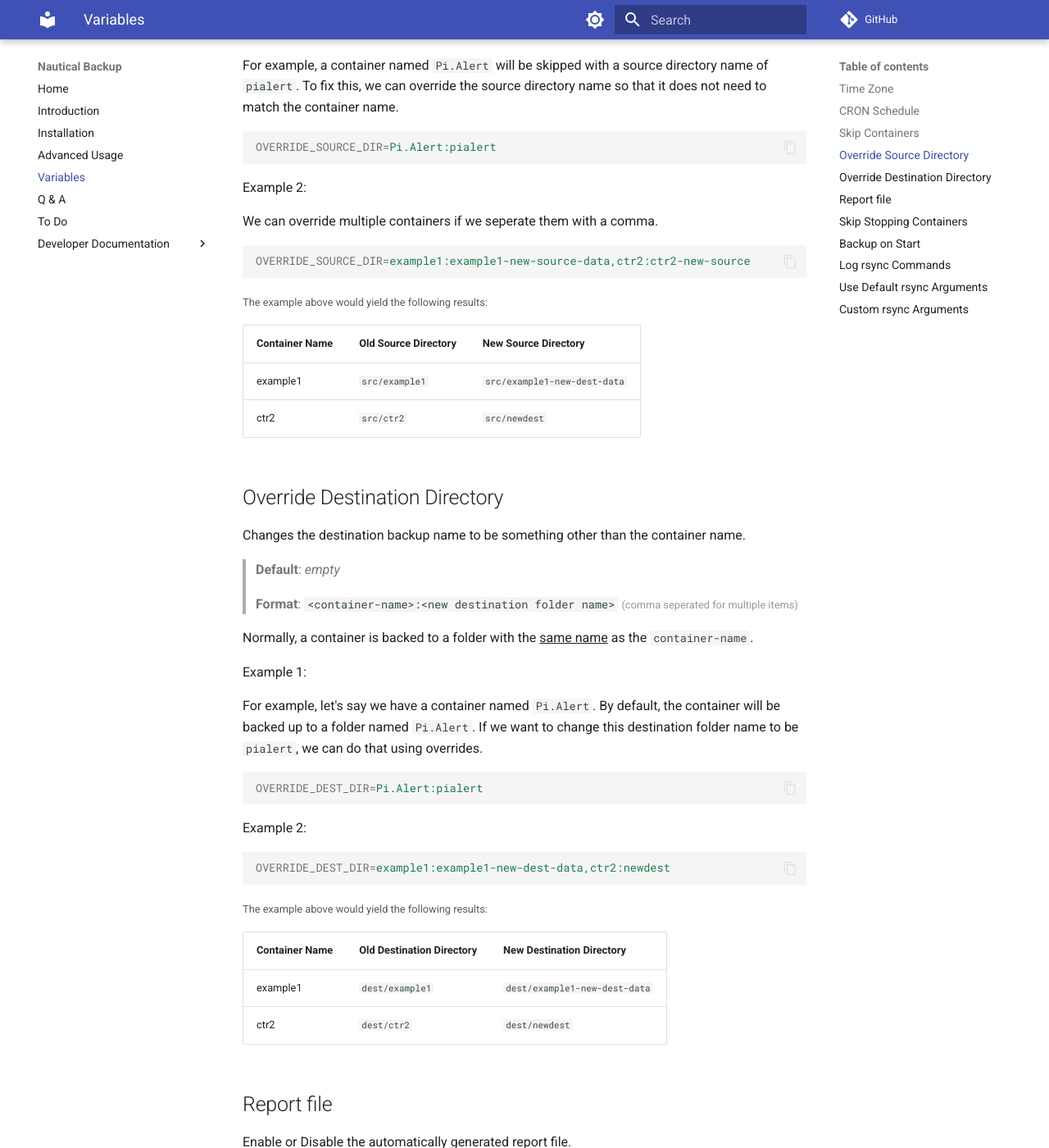
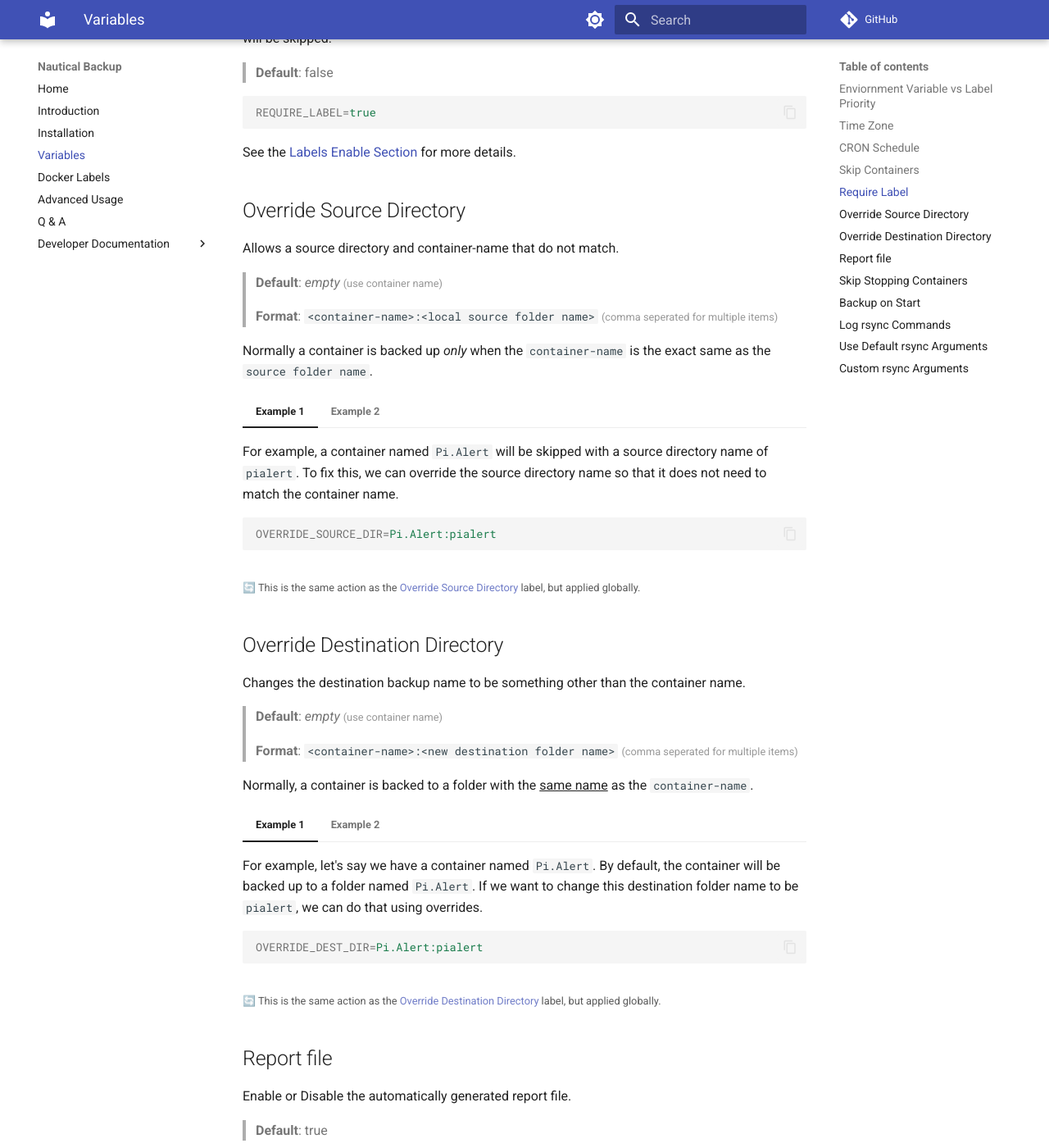
Before and after one commit to Minituff/nautical-backup, an MkDocs documentation site: the page built from docs/arguments.md, in a window 1280 px wide and 1400 px high, scrolled down 1543 px. Shown: the whole window at 82% size. Built offline with MkDocs 1.6.1 and Material for MkDocs 9.7.7, drawn with Linux system fonts in a browser that asks for light colours; comment, search, counter and statistics services are not loaded; some of the changed text lies outside the part shown.

Commit message:
Add labels (#34)
* Added more labels

* Updated docs

* Add override feature to labels

````diff
--- a/docs/arguments.md
+++ b/docs/arguments.md
@@ -1,6 +1,10 @@
 Nautical provides configuration in the form of Docker enviornment variables.
 
 See the [Installation Section](./installation.md), which contains a few examples of applying enviornment variables.
+
+### Enviornment Variable vs Label Priority
+If a container has an Enviornment Variable applied as well as a conflicting Label, then:
+> The continer Label takes priority over the global Natical enviornment variable.
 
 ## Time Zone
 
@@ -29,83 +33,103 @@
 
 This list can either be the container `name` or full `id`.
 
-> **Default**: *empty*
+> **Default**: *empty* <small>(no skips)</small>
 
-```properties
-SKIP_CONTAINERS=container-name1,container-name2,container-name3
-```
-```properties
-SKIP_CONTAINERS=container-name1,056bd2e970c1338782733fdbf1009c6e158c715d0d105b11de88bd549430e7f5
-```
+=== "Example 1"
+    ```properties
+    SKIP_CONTAINERS=container-name1,container-name2,container-name3
+    ```
+
+=== "Example 2"
+    ```properties
+    SKIP_CONTAINERS=container-name1,056bd2e970c1338782733fdbf1009c6e158c715d0d105b11de88bd549430e7f5
+    ```
+
 !!! tip "Getting the full container ID"
     Usally, it's easier to just use the `container-name`, but if you need to use the full ID, these commands will help:
 
     * `docker ps --no-trunc`
     * `docker inspect <container name>`
 
+<small>🔄 This is the same action as the [Skip Containers](./labels.md#skip) label, but applied globally.</small>
+
+## Require Label
+Require the Docker ^^Label^^ `nautical-backup.enable=true` to be present on *each* contianer or it will be skipped.
+
+> **Default**: false
+
+```properties
+REQUIRE_LABEL=true
+```
+
+See the [Labels Enable Section](./labels.md#enable-nautical) for more details.
+
 ## Override Source Directory
 Allows a source directory and container-name that do not match.
 
-> **Default**: *empty*
+> **Default**: *empty* <small>(use container name)</small>
 
 > **Format**: `<container-name>:<local source folder name>`  <small>(comma seperated for multiple items)</small>
 
 Normally a container is backed up *only* when the `container-name` is the exact same as the `source folder name`.
 
-Example 1:
+=== "Example 1"
 
-For example, a container named `Pi.Alert` will be skipped with a source directory name of `pialert`.
-To fix this, we can override the source directory name so that it does not need to match the container name.
+    For example, a container named `Pi.Alert` will be skipped with a source directory name of `pialert`.
+    To fix this, we can override the source directory name so that it does not need to match the container name.
 
-```properties
-OVERRIDE_SOURCE_DIR=Pi.Alert:pialert
-```
+    ```properties
+    OVERRIDE_SOURCE_DIR=Pi.Alert:pialert
+    ```
 
-Example 2:
+=== "Example 2"
 
-We can override multiple containers if we seperate them with a comma.
-```properties
-OVERRIDE_SOURCE_DIR=example1:example1-new-source-data,ctr2:ctr2-new-source
-```
-<small> The example above would yield the following results:</small>
+    We can override multiple containers if we seperate them with a comma.
+    ```properties
+    OVERRIDE_SOURCE_DIR=example1:example1-new-source-data,ctr2:ctr2-new-source
+    ```
+    <small> The example above would yield the following results:</small>
 
-| Container Name | Old Source Directory | New Source Directory         |
-| -------------- | -------------------- | ---------------------------- |
-| example1       | `src/example1`       | `src/example1-new-dest-data` |
-| ctr2           | `src/ctr2`           | `src/newdest`                |
+    | Container Name | Old Source Directory | New Source Directory         |
+    | -------------- | -------------------- | ---------------------------- |
+    | example1       | `src/example1`       | `src/example1-new-dest-data` |
+    | ctr2           | `src/ctr2`           | `src/newdest`                |
+
+<small>🔄 This is the same action as the [Override Source Directory](./labels.md#override-source-directory-name) label, but applied globally.</small>
 
 ## Override Destination Directory
 Changes the destination backup name to be something other than the container name.
 
-> **Default**: *empty*
+> **Default**: *empty* <small>(use container name)</small>
 
 > **Format**: `<container-name>:<new destination folder name>`  <small>(comma seperated for multiple items)</small>
 
 Normally, a container is backed to a folder with the ^^same name^^ as the `container-name`.
 
-Example 1:
+=== "Example 1"
 
-For example, let's say we have a container named `Pi.Alert`. By default, the container will be backed up to a folder named `Pi.Alert`.
-If we want to change this destination folder name to be `pialert`, we can do that using overrides.
+    For example, let's say we have a container named `Pi.Alert`. By default, the container will be backed up to a folder named `Pi.Alert`.
+    If we want to change this destination folder name to be `pialert`, we can do that using overrides.
 
-```properties
-OVERRIDE_DEST_DIR=Pi.Alert:pialert
-```
+    ```properties
+    OVERRIDE_DEST_DIR=Pi.Alert:pialert
+    ```
 
 
-Example 2:
+=== "Example 2"
 
-```properties
-OVERRIDE_DEST_DIR=example1:example1-new-dest-data,ctr2:newdest
-```
+    ```properties
+    OVERRIDE_DEST_DIR=example1:example1-new-dest-data,ctr2:newdest
+    ```
 
-<small> The example above would yield the following results:</small>
+    <small> The example above would yield the following results:</small>
 
-| Container Name | Old Destination Directory | New Destination Directory     |
-| -------------- | ------------------------- | ----------------------------- |
-| example1       | `dest/example1`           | `dest/example1-new-dest-data` |
-| ctr2           | `dest/ctr2`               | `dest/newdest`                |
+    | Container Name | Old Destination Directory | New Destination Directory     |
+    | -------------- | ------------------------- | ----------------------------- |
+    | example1       | `dest/example1`           | `dest/example1-new-dest-data` |
+    | ctr2           | `dest/ctr2`               | `dest/newdest`                |
 
+<small>🔄 This is the same action as the [Override Destination Directory](./labels.md#override-destination-directory-name) label, but applied globally.</small>
 
 ## Report file
 Enable or Disable the automatically generated report file.
@@ -119,7 +143,7 @@
 ## Skip Stopping Containers
 Bypass stopping the container before performing a backup. This can be useful for containers with minimal configuration.
 
-> **Default**: *empty*
+> **Default**: *empty* <small>(no containers will be skipped)</small>
 
 ```properties
 SKIP_STOPPING=example1,example2
@@ -128,6 +152,9 @@
     Containers with databases--particularly SQL--need to be shutdown before backup.
 
     Only do this on containers you know for certain do not need to be shutdown before backup.
+
+
+<small>🔄 This is the same action as the [Stop Before Backup](./labels.md#stop-before-backup) label, but applied globally.</small>
 
 ## Backup on Start
 Will immediatly perform a backup when the container is started in addition to the CRON sheduled backup.
@@ -167,21 +194,20 @@
 ## Custom rsync Arguments
 Apply custom `rsync` args <small>(in addition to the [default](#use-default-rsync-arguments) args)</small>
 
-> **Default**: *empty*
+> **Default**: *empty* <small>(no custom rsync args will be applied)</small>
 
 The `RSYNC_CUSTOM_ARGS` will be inserted after the `$DEFAULT_RSYNC_ARGS` as shown:
 ```bash
 rsync $DEFAULT_RSYNC_ARGS $RSYNC_CUSTOM_ARGS $src_dir/ $dest_dir/
 ```
 
-
 There are many `rsync` arguments and customizations that be be used here.
 
-Examples:
-```properties
-# Don't backup any .log or any .txt files
-RSYNC_CUSTOM_ARGS=--exclude='*.log' --exclude='*.txt'
-```
+=== "Example 1"
+    ```properties
+    # Don't backup any .log or any .txt files
+    RSYNC_CUSTOM_ARGS=--exclude='*.log' --exclude='*.txt'
+    ```
 
 <br>
 <br>
--- /dev/null
+++ b/docs/labels.md
@@ -0,0 +1,134 @@
+Docker Labels allow us to apply settings to Nautical on a per-container basis. Instead of applying [enviornment variables](./arguments.md), we can apply the label to the each container seperately.
+
+### How to add labels
+
+Here are a few examples of how to add labels to a Docker container.
+Remember, these labels can be added to any container <small> (other than Nautical itself).</small>
+
+=== "Docker Compose Example 1"
+    ```yaml
+    version: '3'
+    services:
+        # Service config ...
+        labels:
+        - "nautical-backup.enable=true"
+        - "nautical-backup.stop-before-backup=true"
+    ```
+
+=== "Docker Compose Example 2"
+    ```yaml
+    version: '3'
+    services:
+      pihole:
+        container_name: pihole
+        image: pihole/pihole:latest
+        ports:
+          - "53:53/tcp"
+          - "53:53/udp"
+          - "80:80/tcp"
+        volumes:
+          - './etc-pihole:/etc/pihole'
+          - './etc-dnsmasq.d:/etc/dnsmasq.d'
+        labels:
+          - "nautical-backup.enable=true"
+          - "nautical-backup.stop-before-backup=true"
+    ```
+
+=== "Docker Run Example"
+    ```bash
+    docker run --name example-image \
+    -l nautical-backup.enable=true \
+    -l nautical-backup.stop-before-backup=true \
+    my-image:latest
+    ```
+
+=== "Docker Run Example 2"
+    ```bash
+    docker run -d \
+      --name pihole \
+      -p 53:53/tcp -p 53:53/udp \
+      -p 80:80 \
+      -e TZ="America/Chicago" \
+      -v "${PIHOLE_BASE}/etc-pihole:/etc/pihole" \
+      -v "${PIHOLE_BASE}/etc-dnsmasq.d:/etc/dnsmasq.d" \
+      -l nautical-backup.enable=true \
+      -l nautical-backup.stop-before-backup=true \
+      pihole/pihole:latest
+    ```
+
+### Label vs Enviornment Variable Priority
+If a container has an Enviornment Variable applied as well as a conflicting Label, then:
+> The continer Label takes priority over the global Natical enviornment variable.
+
+## Enable Nautical
+With the [Require Label](./arguments.md#require-label) enviornment variable set to `true`, then all containers will be skipped unless they have this label.
+
+> **Default If Missing**: true
+
+```properties
+nautical-backup.enable=false
+```
+
+If the [Require Label](./arguments.md#require-label) enviornment variable is *missing* or set to `false`, then [this label](#enable-nautical) will not be needed since the container will be backed up anyway.
+
+## Skip
+Skip any containers completely if this label is present.
+
+> **Default If Missing**: false
+
+```properties
+nautical-backup.skip=true
+```
+
+<small>🔄 This is the same action as the [Skip Containers](./arguments.md#skip-containers) variable, but applied only to this container.</small>
+
+## Stop Before Backup
+
+With this label applied, the container will not be stopped before performing a backup.
+
+> **Default If Missing**: false
+
+```properties
+nautical-backup.stop-before-backup=true
+```
+
+!!! warning "Not stoppping containers can produce *corrupt* backups."
+    Containers with databases--particularly SQL--need to be shutdown before backup.
+
+    Only do this on containers you know for certain do not need to be shutdown before backup.
+
+<small>🔄 This is the same action [Skip Stopping Containers](./arguments.md#skip-stopping-containers) variable, but applied only to this container.</small>
+
+## Override Source Directory Name
+
+Changes the source directory name that Nautical will look for.
+
+By default, Nautical will look for the source directory that is the same name as the container name.
+
+> **Default If Missing**: *empty* <small>(use container name)</small>
+
+=== "Example 1"
+    ```properties
+    nautical-backup.override-source-dir=new_folder_name
+    ```
+
+=== "Example 2"
+    To backup the container `Pi.Alert`, the source directory name must be named `Pi.Alert`, but we can use the override to allow a backup of the folder named `pialert`.
+    ```properties
+    nautical-backup.override-source-dir=pialert
+    ```
+
+<small>🔄 This is the same action as the [Override Source Directory](./arguments.md#override-source-directory) variable, but applied only to this container.</small>
+
+## Override Destination Directory Name
+Changes the destination/output directory name that Nautical will create during backups.
+
+By default, Nautical will create destination directory that is the same name as the container name.
+
+> **Default If Missing**: *empty* <small>(use container name)</small>
+
+```properties
+nautical-backup.override-destination-dir=new_folder_name
+```
+
+<small>🔄 This is the same action as the [Override Destination Directory](./arguments.md#override-destination-directory) variable, but applied only to this container.</small>
--- a/mkdocs.yml
+++ b/mkdocs.yml
@@ -35,10 +35,10 @@
  - Home: index.md
  - Introduction: introduction.md
  - Installation: installation.md
+ - Variables: arguments.md
+ - Docker Labels: labels.md
  - Advanced Usage: advanced.md
- - Variables: arguments.md
  - Q & A: q-and-a.md
- - To Do: todo.md
  - Developer Documentation:
    - Contributing to the Docs: docs.md
 
````
Also changed, not shown: README.md (+3 -2 lines), docs/index.md (+2 -0 lines), docs/todo.md (deleted, +0 -8 lines), 3 other files.
